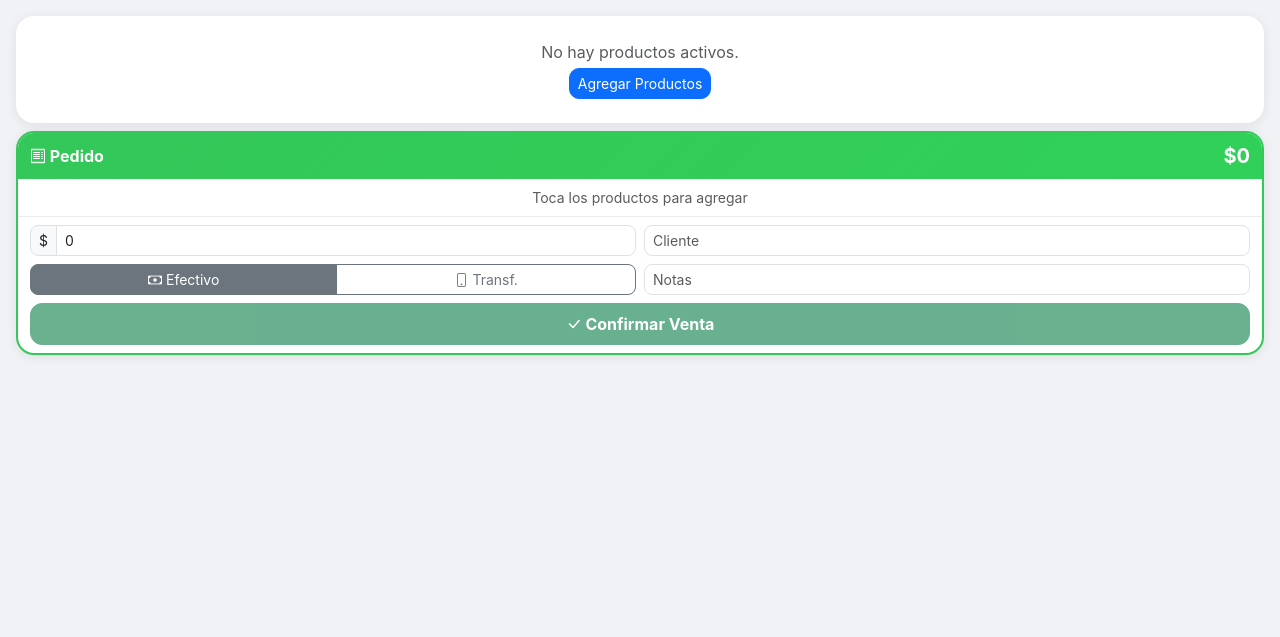
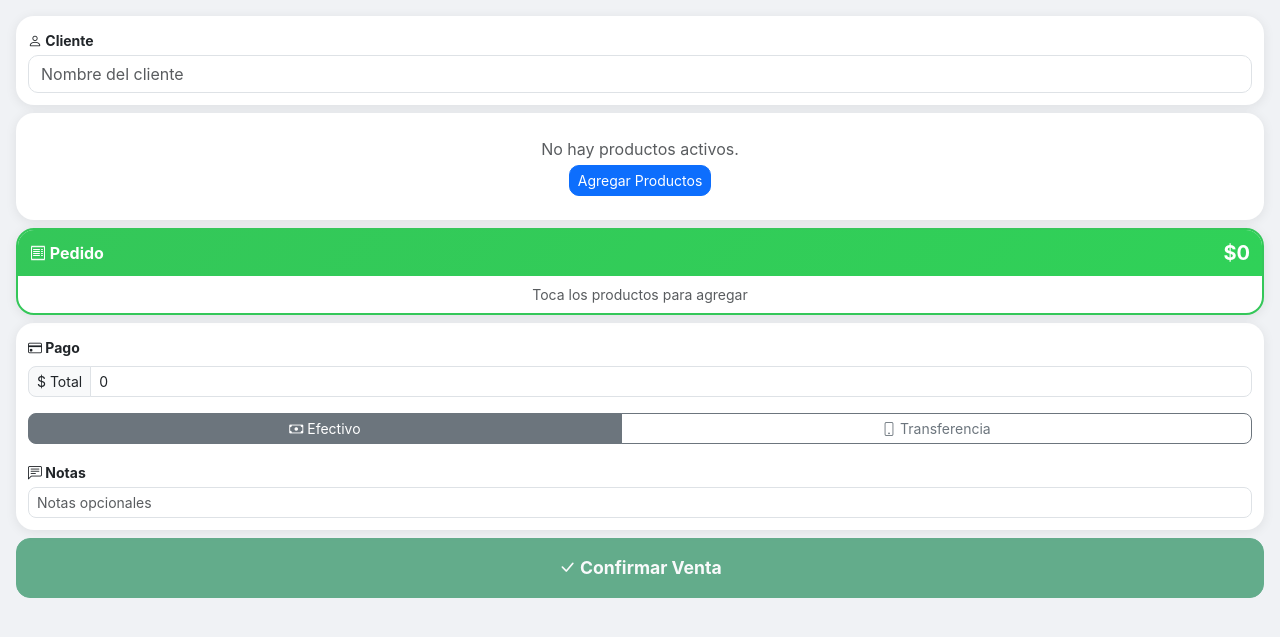
Before and after one commit to club-ventas-stgo/api-ventas-club, a Flask app: template templates/ventas/nueva.html in a window 1280 px wide. Shown: the part 48-685 px from the top of the page. Run offline with Flask 3, Linux system fonts and the light colour scheme; the template is opened without the code that fills it, so the values that code supplies are empty.

Commit message:
Fix producto duplicado y mejorar layout de registrar ventas
- Prevenir productos duplicados con validacion de nombre existente
- Agregar try/except alrededor del commit para evitar 500 silenciosos
- Agregar handler para error 413 (archivo demasiado grande)
- Redisenar layout de nueva venta: vertical, nombre cliente primero,
  secciones claras (cliente, productos, pedido, pago, confirmar)

Co-Authored-By: Claude Opus 4.6 <noreply@anthropic.com>

```diff
--- a/app.py
+++ b/app.py
@@ -47,6 +47,12 @@ def create_app():
     def health():
         return {'status': 'ok'}
 
+    @app.errorhandler(413)
+    def too_large(e):
+        from flask import flash, redirect, request
+        flash('El archivo es demasiado grande (max 16MB).', 'danger')
+        return redirect(request.referrer or '/'), 302
+
     with app.app_context():
         db.create_all()
         # Add missing columns to existing tables (db.create_all doesn't alter existing tables)
--- a/templates/ventas/nueva.html
+++ b/templates/ventas/nueva.html
@@ -1,5 +1,5 @@
 {% extends "base.html" %}
-{% block title %}Nueva Venta - {{ stand.nombre }}{% endblock %}
+{% block title %}Registrar Venta - {{ stand.nombre }}{% endblock %}
 
 {% block nav_items %}
 <a class="nav-link text-white py-0" href="{{ url_for('stand.dashboard', codigo=stand.codigo_acceso) }}">
@@ -29,6 +29,12 @@
     <input type="hidden" name="items" id="items-json">
     {% if sesion_id %}<input type="hidden" name="sesion_id" value="{{ sesion_id }}">{% endif %}
 
+    <!-- 1. Client info -->
+    <div class="tile mb-2" style="padding: 0.75rem;">
+        <label class="form-label small fw-bold mb-1"><i class="bi bi-person"></i> Cliente</label>
+        <input type="text" class="form-control" name="cliente_nombre" placeholder="Nombre del cliente" maxlength="100" style="border-radius: 10px;">
+    </div>
+
     {% if promociones %}
     <div class="tile mb-2" style="padding: 0.5rem 0.75rem; background: #fff8e1; border: 1px solid #ffe082;">
         <strong class="small"><i class="bi bi-tag-fill text-warning"></i> Promos:</strong>
@@ -38,9 +44,11 @@
     </div>
     {% endif %}
 
-    <!-- Product grid -->
+    <!-- 2. Product grid -->
     {% if productos %}
-    <div class="row g-2 mb-2">
+    <div class="tile mb-2" style="padding: 0.75rem;">
+        <label class="form-label small fw-bold mb-2"><i class="bi bi-box-seam"></i> Productos</label>
+        <div class="row g-2">
             {% for p in productos %}
             <div class="col-4 col-sm-3 col-md-3 col-lg-2">
                 <button type="button" class="btn btn-outline-primary producto-btn w-100 h-100 d-flex flex-column align-items-center justify-content-center"
@@ -55,6 +63,7 @@
             </div>
             {% endfor %}
         </div>
+    </div>
     {% else %}
     <div class="tile text-center py-4 mb-2">
         <p class="text-muted mb-1">No hay productos activos.</p>
@@ -62,47 +71,42 @@
     </div>
     {% endif %}
 
-    <!-- Order summary -->
+    <!-- 3. Order summary -->
     <div id="resumen-sticky">
         <div class="tile" style="padding: 0; overflow: hidden; border: 2px solid #34c759;">
             <div style="background: linear-gradient(135deg, #34c759, #30d158); color: white; padding: 0.5rem 0.75rem;" class="d-flex justify-content-between align-items-center">
                 <strong><i class="bi bi-receipt"></i> Pedido</strong>
                 <span id="total-display" class="fs-5 fw-bold">$0</span>
             </div>
-            <div id="items-list" style="max-height: 180px; overflow-y: auto; padding: 0.5rem 0.75rem;">
+            <div id="items-list" style="max-height: 200px; overflow-y: auto; padding: 0.5rem 0.75rem;">
                 <p class="text-muted text-center small mb-0">Toca los productos para agregar</p>
             </div>
-            <div style="padding: 0.5rem 0.75rem; border-top: 1px solid #e9ecef;">
-                <div class="row g-2 mb-2">
-                    <div class="col-6">
-                        <div class="input-group input-group-sm">
-                            <span class="input-group-text" style="border-radius: 8px 0 0 8px;">$</span>
+        </div>
+    </div>
+
+    <!-- 4. Payment & notes -->
+    <div class="tile mt-2 mb-2" style="padding: 0.75rem;">
+        <label class="form-label small fw-bold mb-2"><i class="bi bi-credit-card"></i> Pago</label>
+        <div class="d-flex gap-2 mb-3">
+            <div class="input-group input-group-sm flex-grow-1">
+                <span class="input-group-text" style="border-radius: 8px 0 0 8px;">$ Total</span>
                 <input type="number" class="form-control" id="total_final" name="total_final" value="0" min="0" style="border-radius: 0 8px 8px 0;">
             </div>
         </div>
-                    <div class="col-6">
-                        <input type="text" class="form-control form-control-sm" name="cliente_nombre" placeholder="Cliente" maxlength="100" style="border-radius: 8px;">
-                    </div>
-                </div>
-                <div class="row g-2 mb-2">
-                    <div class="col-6">
-                        <div class="btn-group w-100" role="group">
+        <div class="btn-group w-100 mb-3" role="group">
             <input type="radio" class="btn-check" name="metodo_pago" id="mp-efectivo" value="efectivo" checked>
             <label class="btn btn-outline-secondary btn-sm" for="mp-efectivo" style="border-radius: 8px 0 0 8px;"><i class="bi bi-cash"></i> Efectivo</label>
             <input type="radio" class="btn-check" name="metodo_pago" id="mp-transferencia" value="transferencia">
-                            <label class="btn btn-outline-secondary btn-sm" for="mp-transferencia" style="border-radius: 0 8px 8px 0;"><i class="bi bi-phone"></i> Transf.</label>
+            <label class="btn btn-outline-secondary btn-sm" for="mp-transferencia" style="border-radius: 0 8px 8px 0;"><i class="bi bi-phone"></i> Transferencia</label>
         </div>
+        <label class="form-label small fw-bold mb-1"><i class="bi bi-chat-left-text"></i> Notas</label>
+        <input type="text" class="form-control form-control-sm" name="notas" placeholder="Notas opcionales" style="border-radius: 8px;">
     </div>
-                    <div class="col-6">
-                        <input type="text" class="form-control form-control-sm" name="notas" placeholder="Notas" style="border-radius: 8px;">
-                    </div>
-                </div>
-                <button type="submit" class="btn btn-success w-100 py-2 fw-bold" id="btn-confirmar" disabled style="border-radius: 12px;">
+
+    <!-- 5. Submit -->
+    <button type="submit" class="btn btn-success w-100 py-3 fw-bold" id="btn-confirmar" disabled style="border-radius: 14px; font-size: 1.1rem;">
         <i class="bi bi-check-lg"></i> Confirmar Venta
     </button>
-            </div>
-        </div>
-    </div>
 </form>
 {% endblock %}
 
```
Also changed, not shown: routes/stand.py (+15 -3 lines). Lines whose indentation alone changed are shown as unchanged.
